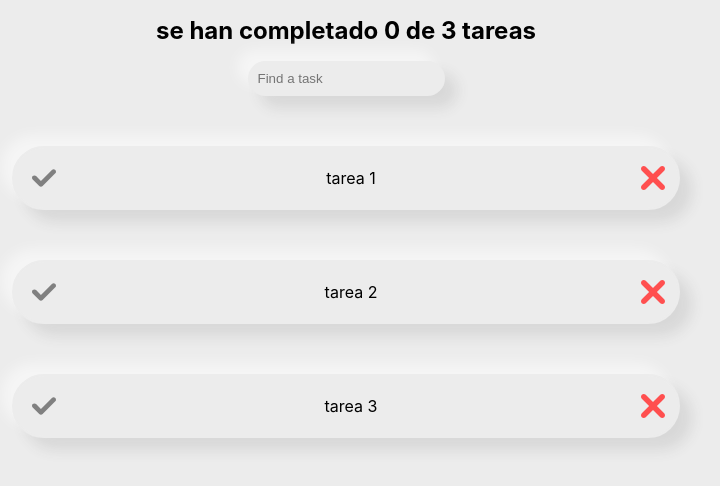
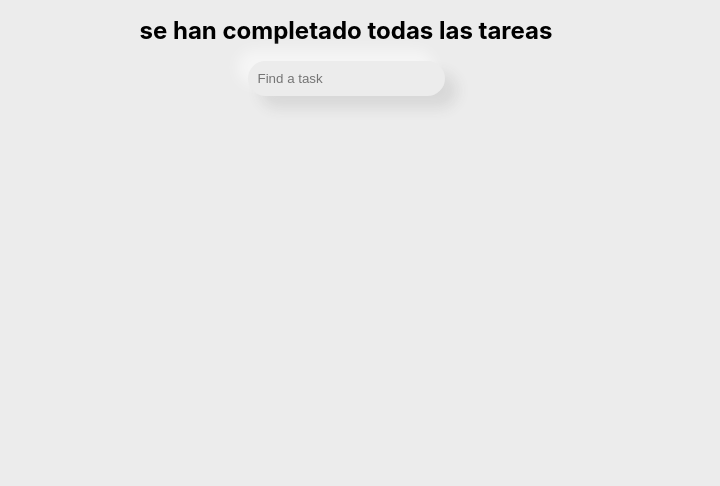
Before and after one commit to AaronLista/To-Do-App, a React (Create React App) app: page / in a window 1280 px wide. Shown: the top 486 px of the page, without its empty margins (294-1014 px from the left). Built offline with nearby package versions, Linux system fonts and the light colour scheme.

Commit message:
se utiliza el useEfect para traer los todos

```diff
--- a/src/App.js
+++ b/src/App.js
@@ -1,34 +1,12 @@
-import { TodoCounter } from './components/TodoCounter/TodoCounter';
-import { TodoSearch } from './components/TodoSearch/TodoSearch';
-import { TodoUl } from './components/TodoList/TodoList';
-import { TodoItem } from './components/TodoItem/TodoItem';
 import { useLocalStorage } from './customsHooks/useLocalStorage'
 import React from 'react';
-import './App.css';
-
-
+import { AppUI } from './AppUI';
 
 function App() {
 
-  let defaultTodos = [
-    {
-      id:1,
-      text: 'tarea 1',
-      complete: false
-    },
-    {
-      id:2,
-      text: 'tarea 2',
-      complete: false
-    },
-    {
-      id:3,
-      text: 'tarea 3',
-      complete: false
-    }
-  ]
+  let defaultTodos = []
 
-  const [todos,setTodos] = useLocalStorage('tareas',defaultTodos)
+  const {item:todos,saveItem:setTodos,loading,err} = useLocalStorage('tareas',[defaultTodos])
   const [searchValue, setSearchValue] = React.useState('');
 
   const searchesTodos = todos.filter(todo=>
@@ -51,40 +29,19 @@ function App() {
     setTodos(newTodos)
   }
 
-  // const createTodo = (info)=>{
-  //   const newTodos = [...todos]
-  //   const newTodo = {text:info, complete:false}
-  //   newTodos.push(newTodo);
-  //   setTodos(newTodos)
-  // }
-
-
 
   return (
-    <div className='App'>
-      <div className='rigth'>
-        <TodoCounter
-          tasks={todos}
-        />
-        <TodoSearch
-          searchValue={searchValue}
-          setSearchValue = {setSearchValue}
-        />
-
-        <TodoUl>
-          {searchesTodos.map((todo,index)=>(
-            <TodoItem
-              sText = {searchText}
-              text = {todo.text}
-              complete = {todo.complete}
-              onComplete = {()=>completeTodo(todo.id)}
-              onDelete = {()=>deleteTodo(todo.id)}
-              key={index}
-            />
-          ))}
-        </TodoUl>
-      </div>
-    </div>
+    <AppUI
+        todos =  {todos}
+        searchValue =  {searchValue}
+        setSearchValue = { setSearchValue }
+        searchesTodos = { searchesTodos }
+        searchText = { searchText }
+        completeTodo = { completeTodo }
+        deleteTodo = {deleteTodo}
+        loading={loading}
+        err={err}
+    />
   );
 }
 
--- /dev/null
+++ b/src/AppUI.js
@@ -0,0 +1,50 @@
+import { TodoCounter } from './components/TodoCounter/TodoCounter';
+import { TodoSearch } from './components/TodoSearch/TodoSearch';
+import { TodoUl } from './components/TodoList/TodoList';
+import { TodoItem } from './components/TodoItem/TodoItem';
+import './App.css';
+
+function AppUI({
+    todos,
+    searchValue,
+    setSearchValue,
+    searchesTodos,
+    searchText,
+    completeTodo,
+    deleteTodo,
+    loading,
+    err
+}){
+    return(
+        <div className='App'>
+        <div className='rigth'>
+          <TodoCounter
+            tasks={todos}
+          />
+          <TodoSearch
+            searchValue={searchValue}
+            setSearchValue = {setSearchValue}
+          />
+
+          <TodoUl>
+
+            {loading? <p>Cargando...</p>:''}
+            {err? <p>hubo un error</p>:''}
+
+            {searchesTodos.map((todo,index)=>(
+              <TodoItem
+                sText = {searchText}
+                text = {todo.text}
+                complete = {todo.complete}
+                onComplete = {()=>completeTodo(todo.id)}
+                onDelete = {()=>deleteTodo(todo.id)}
+                key={index}
+              />
+            ))}
+          </TodoUl>
+        </div>
+      </div>
+    )
+}
+
+export {AppUI}
--- a/src/customsHooks/useLocalStorage.js
+++ b/src/customsHooks/useLocalStorage.js
@@ -1,23 +1,40 @@
 import React from "react";
 
-function useLocalStorage(nombre, defaultasks){
-    let tareas = []
+function useLocalStorage(nombre, [defaultasks]){
 
-    if(localStorage.getItem(nombre)){
-      tareas = JSON.parse(localStorage.getItem(nombre))
-    } else {
-      tareas = defaultasks
-      localStorage.setItem(nombre,JSON.stringify(defaultasks));
-    }
+  const [item, setItem] = React.useState(defaultasks);
 
-    const [item, setItem] = React.useState(tareas);
+  const [loading, setLoading] = React.useState(true);
+
+  const [err, setErr] = React.useState(false)
+
+  var tareas = []
+
+    React.useEffect(()=>{
+
+      if(localStorage.getItem(nombre)){
+        tareas = JSON.parse(localStorage.getItem(nombre))
+        setItem(tareas)
+      } else {
+        tareas = defaultasks
+        localStorage.setItem(nombre,JSON.stringify(tareas));
+      }
+
+      setLoading(false);
+      setItem(tareas)
+    },[])
 
     function saveItem(newItem){
       setItem(newItem)
       localStorage.setItem(nombre,JSON.stringify(newItem))
     }
 
-    return [item,saveItem]
+    return {
+            item,
+            saveItem,
+            loading,
+            err
+          }
 
 }
 
```
